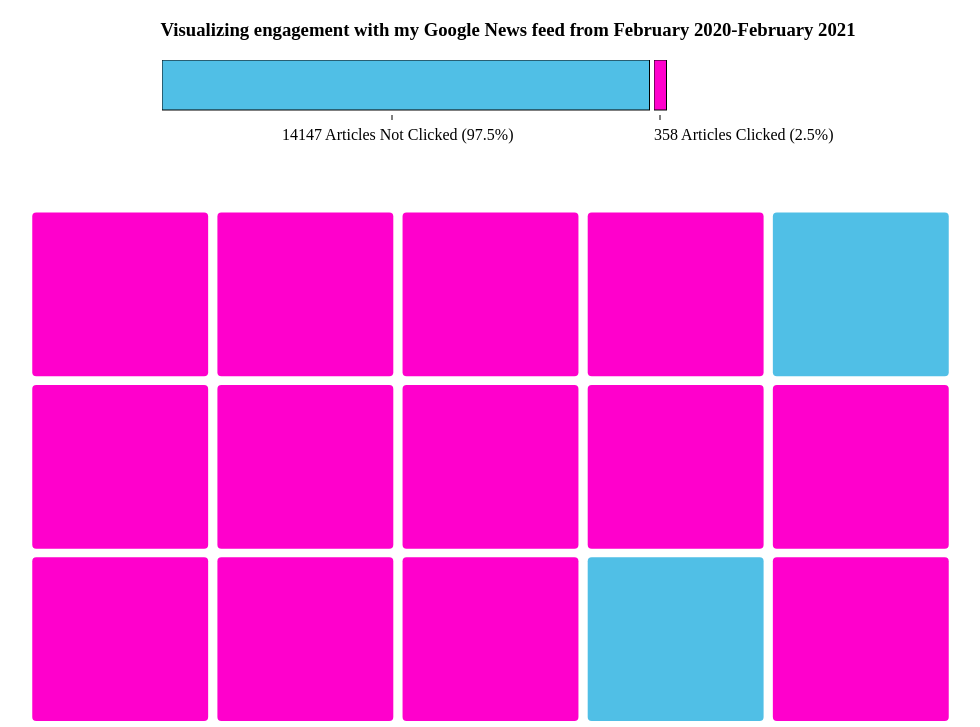
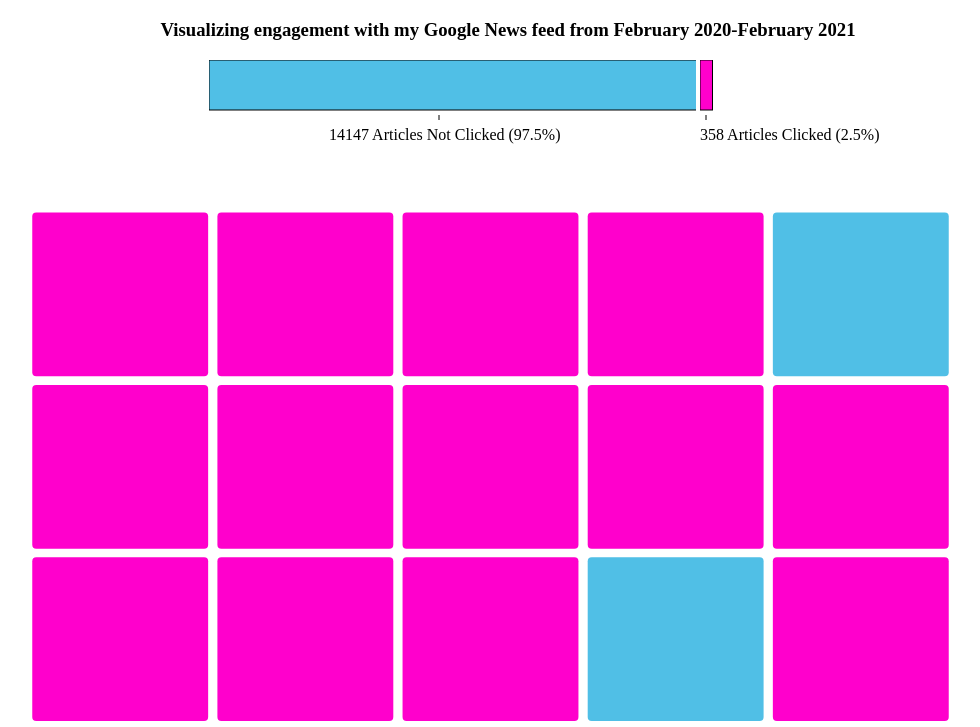
Before and after one commit to justinkraus/news, a plain HTML site: page index.html in a window 1280 px wide. Shown: the part 61-788 px from the top of the page, without its empty margins (157-1137 px from the left). Drawn offline with nearby package versions, Linux system fonts and the light colour scheme.

Commit message:
barchart update

```diff
--- a/index.html
+++ b/index.html
@@ -5,6 +5,7 @@
 	body {
 	margin: auto 2em;
 	text-align: center;
+	justify-content: center;
 	}
 	.tooltip {
     position: absolute;
@@ -13,11 +14,14 @@
 	padding-left: 50px;
 	}
 	.barChart{
-/*			position: relative;
-	left: 50%;
-	-webkit-transform: translateX(-50%);
+			position: relative;
+	left: 4%;
+/*	-webkit-transform: translateX(-50%);
 	-ms-transform: translateX(-50%);
 	transform: translateX(-50%);*/
+	}
+	.container{
+
 	}
 </style>
 </head>
@@ -25,6 +29,7 @@
 	<div id ="preamble">
 		<h1>A Year of Scrolling</h1>
 		<h3>Visualizing engagement with my Google News feed from February 2020-February 2021</h3>
+		<div id ="container">
 			<svg class="barChart" width="487.5" height="100">
 	  			<rect width="487.5" height="50" style="fill:#50BFE6;stroke-width:1;stroke:rgb(0,0,0)" />
 	  			<line x1="230" y1="60" x2="230" y2="55" stroke="black" />
@@ -35,6 +40,7 @@
 				<line x1="6" y1="60" x2="6" y2="55" stroke="black" />
 				<text x="0" y="80">358 Articles Clicked (2.5%)</text>
 			</svg>
+		</div>
 	</div>
 	<div id="my_dataviz"></div>
 </body>
```
Lines whose indentation alone changed are shown as unchanged.
